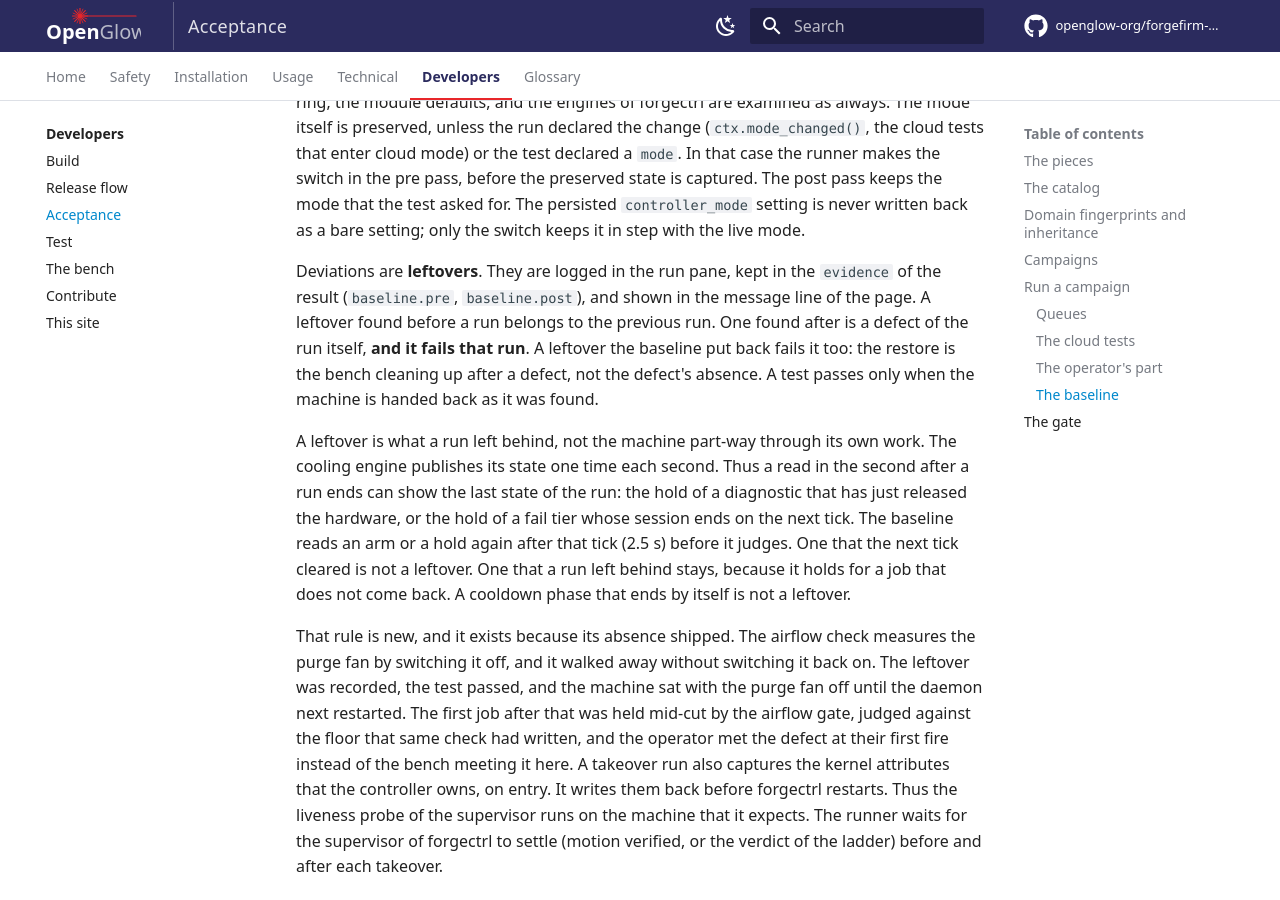
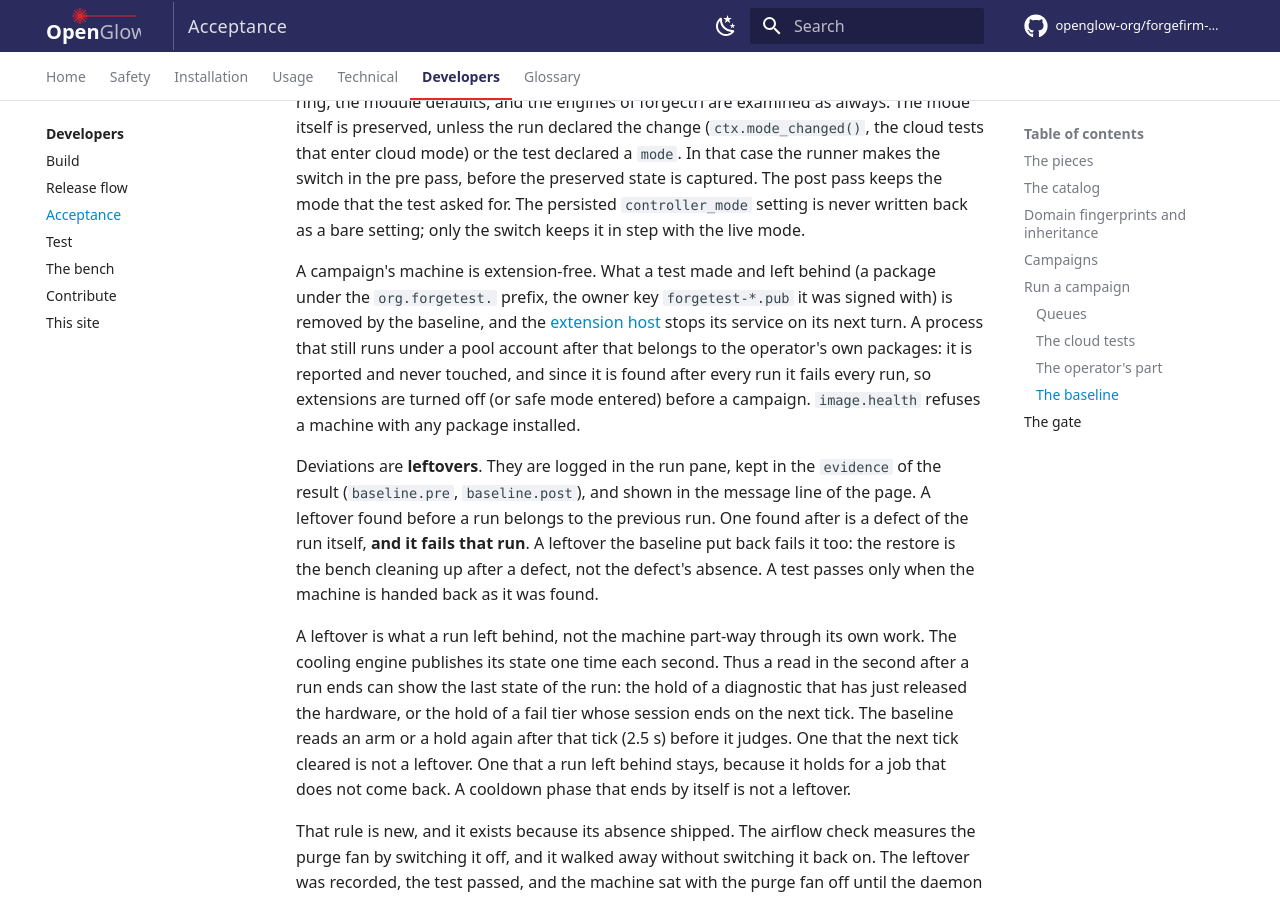
Before and after one commit to openglow-org/forgefirm-docs, an MkDocs documentation site: the page built from docs/developers/acceptance.md, in a window 1280 px wide and 900 px high, scrolled down 8317 px. Built offline with MkDocs 1.6.1 and Material for MkDocs 9.7.7, drawn with Linux system fonts in a browser that asks for light colours; comment, search, counter and statistics services are not loaded.

Commit message:
Release acceptance: a campaign's machine is extension-free
The baseline section says what the baseline does about extension packages:
what a test made and left behind is removed and the host stops its service,
the operator's own running packages are reported and never touched (and so
fail every run until extensions are off or safe mode is entered), and
image.health refuses a machine with a package installed.

Proven. scripts/check-style.py and scripts/check-interfaces.py: clean (212
interfaces checked). The behavior described is the one in the forgefirm
commit that carries baseline.py's extension side and its unit tests.

```diff
--- a/docs/developers/acceptance.md
+++ b/docs/developers/acceptance.md
@@ -364,6 +364,16 @@ the test asked for. The persisted `controller_mode` setting is never
 written back as a bare setting; only the switch keeps it in step with the
 live mode.
 
+A campaign's machine is extension-free. What a test made and left behind
+(a package under the `org.forgetest.` prefix, the owner key
+`forgetest-*.pub` it was signed with) is removed by the baseline, and the
+[extension host](../technical/forgefirm/extensions.md#the-extension-host)
+stops its service on its next turn. A process that still runs under a pool
+account after that belongs to the operator's own packages: it is reported
+and never touched, and since it is found after every run it fails every
+run, so extensions are turned off (or safe mode entered) before a campaign.
+`image.health` refuses a machine with any package installed.
+
 Deviations are **leftovers**. They are logged in the run pane, kept in the
 `evidence` of the result (`baseline.pre`, `baseline.post`), and shown in
 the message line of the page. A leftover found before a run belongs to the
```
